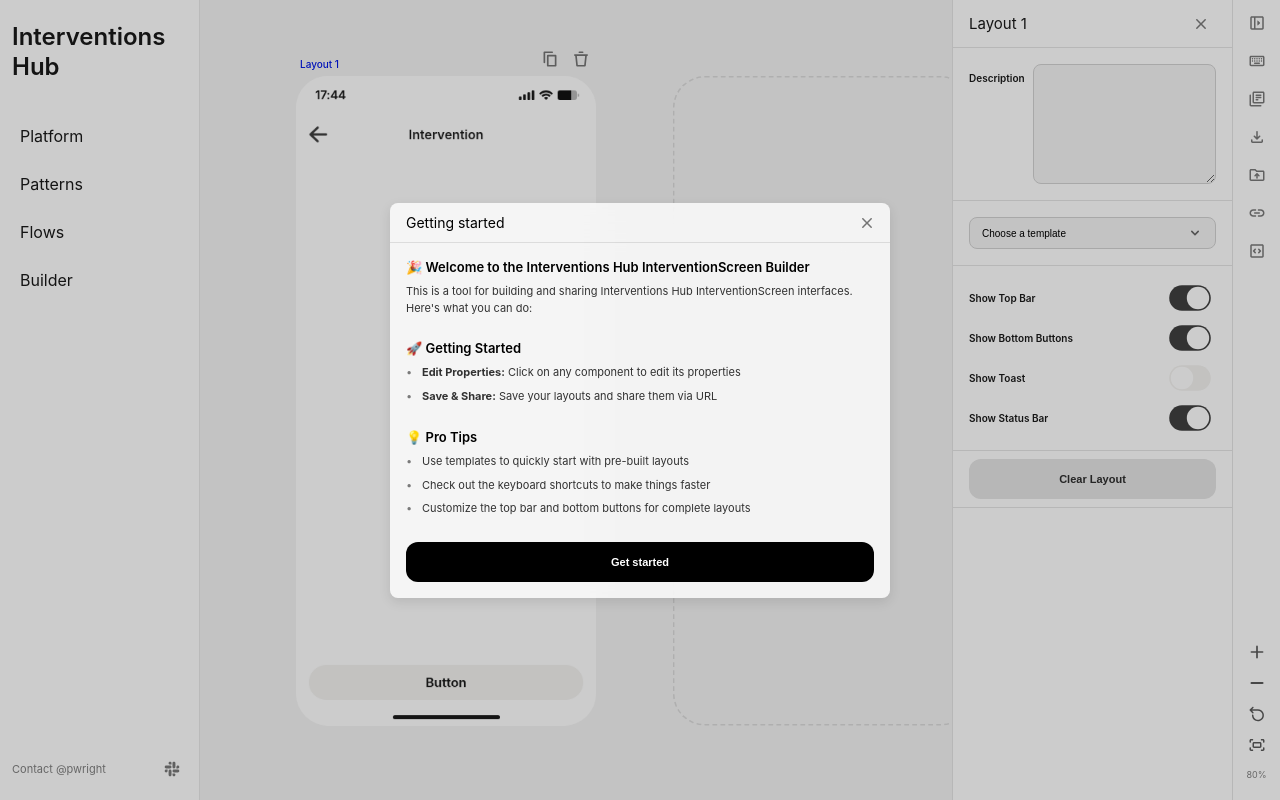
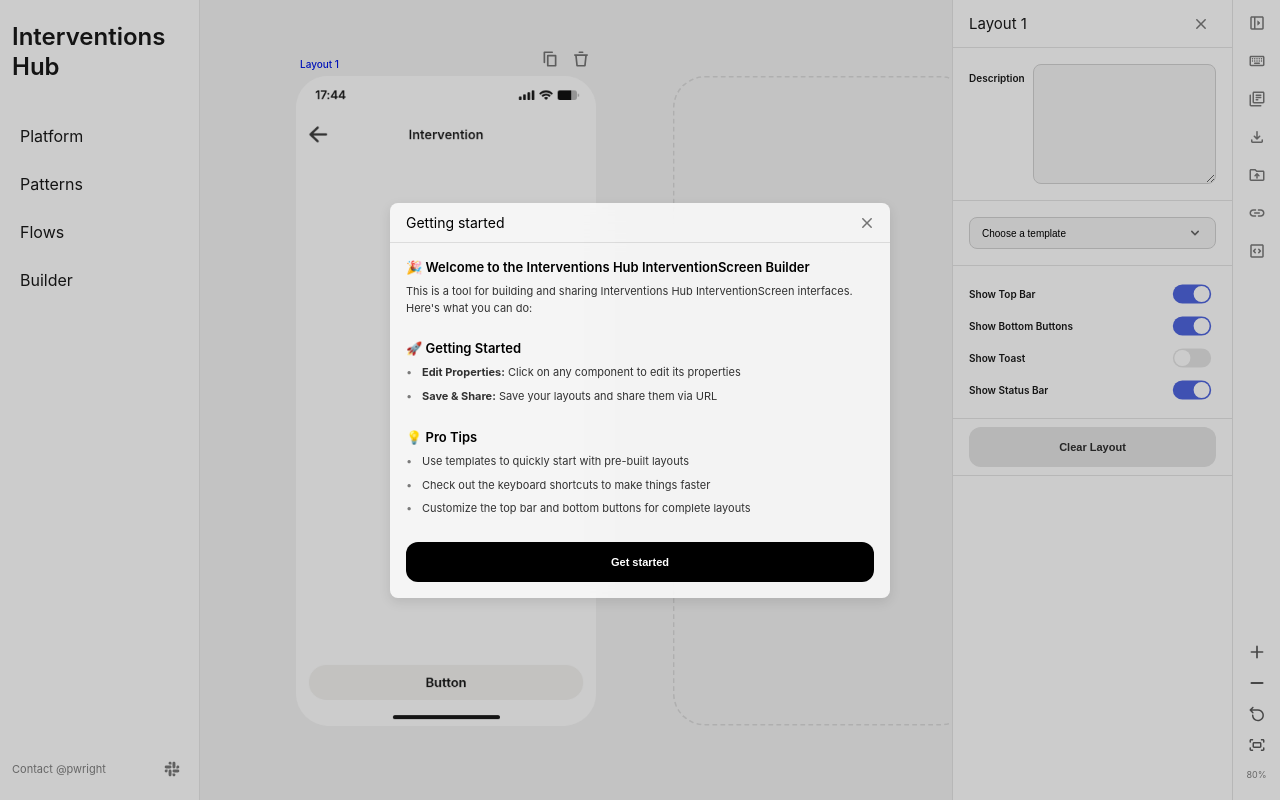
Before and after one commit to utopastac/react-prototype, a React (Vite) app in the folder src/: page /#/builder in a window 1280 px wide. Built offline with nearby package versions, Linux system fonts and the light colour scheme.

Commit message:
Fixing keyboard shotcuts

```diff
--- a/src/src/builder/LabeledInput/BooleanInput.tsx
+++ b/src/src/builder/LabeledInput/BooleanInput.tsx
@@ -1,6 +1,6 @@
 import React from 'react';
 import styles from './index.module.sass';
-import Toggle from 'src/components/Toggle';
+import AdminToggle from 'src/builder/components/AdminToggle';
 
 interface BooleanInputProps {
   label: string;
@@ -17,7 +17,7 @@ const BooleanInput: React.FC<BooleanInputProps> = ({
     <div className={styles.Input} onClick={() => onChange(!value)} style={{cursor: 'pointer'}}>
       <label>{label}</label>
       <div className={styles.Toggle}>
-        <Toggle checked={!!value} />
+        <AdminToggle checked={!!value} />
       </div>
     </div>
   );
--- /dev/null
+++ b/src/src/builder/components/AdminToggle/index.module.sass
@@ -0,0 +1,26 @@
+@use 'src/styles/site' as *
+
+$knobSize: size(20)
+$knobPadding: size(2)
+
+.Main
+  width: size(48)
+  height: calc($knobSize + ($knobPadding * 2))
+  background: var(--builder-input-bg)
+  border-radius: $radius-pill
+  position: relative
+  .knob
+    position: absolute
+    top: $knobPadding
+    left: $knobPadding
+    width: $knobSize
+    height: $knobSize
+    background: var(--builder-white)
+    border-radius: $radius-pill
+  &.checked
+    background: var(--builder-highlight)
+    border: none
+    .knob
+      position: absolute
+      right: size(2)
+      left: auto
--- /dev/null
+++ b/src/src/builder/components/AdminToggle/index.tsx
@@ -0,0 +1,16 @@
+import React from "react";
+import styles from "./index.module.sass";
+
+export interface AdminToggleProps {
+  checked: boolean;
+}
+
+const AdminToggle: React.FC<AdminToggleProps> = ({ checked }) => {
+  return (
+    <div className={`${styles.Main} ${checked ? styles.checked : ""}`}>
+      <div className={styles.knob}></div>
+    </div>
+  );
+};
+
+export default AdminToggle;
--- a/src/src/builder/components/KeyboardShortcutsPanel/index.tsx
+++ b/src/src/builder/components/KeyboardShortcutsPanel/index.tsx
@@ -8,13 +8,8 @@ interface KeyboardShortcutsPanelProps {
 
 const KeyboardShortcutsPanel: React.FC<KeyboardShortcutsPanelProps> = ({ className }) => {
   const shortcuts = [
-    { key: ',', description: 'Toggle component names' },
     { key: '←', description: 'Select previous component' },
     { key: '→', description: 'Select next component' },
-    { key: '↑', description: 'Move selected component up' },
-    { key: '↓', description: 'Move selected component down' },
-    { key: '⌫', description: 'Delete selected component' },
-    { key: '⌥ Drag', description: 'Duplicate component' },
     { key: '⌘ c', description: 'Clear layouts' },
     { key: '⌘ z', description: 'Undo' },
     { key: '⌘ ⇧ z', description: 'Redo' },
@@ -22,7 +17,7 @@ const KeyboardShortcutsPanel: React.FC<KeyboardShortcutsPanelProps> = ({ classNa
     { key: '⌘ l', description: 'Load' },
     { key: '⌘ p', description: 'Share' },
     { key: '⌘ k', description: 'Show keyboard shortcuts' },
-    { key: '⌘ l', description: 'Show flow library' },
+    { key: '⌘ /', description: 'Show flow library' },
     { key: '⌘ .', description: 'Toggle admin panel' },
   ];
 
--- a/src/src/builder/hooks/useKeyboardShortcuts.ts
+++ b/src/src/builder/hooks/useKeyboardShortcuts.ts
@@ -90,7 +90,7 @@ export function useKeyboardShortcuts({
         }
       },
       {
-        key: 'k',
+        key: 'c',
         condition: (e?: KeyboardEvent) => !!e && (e.metaKey || e.ctrlKey) && !isEditingField(),
         action: () => {
           handleReset();
```
